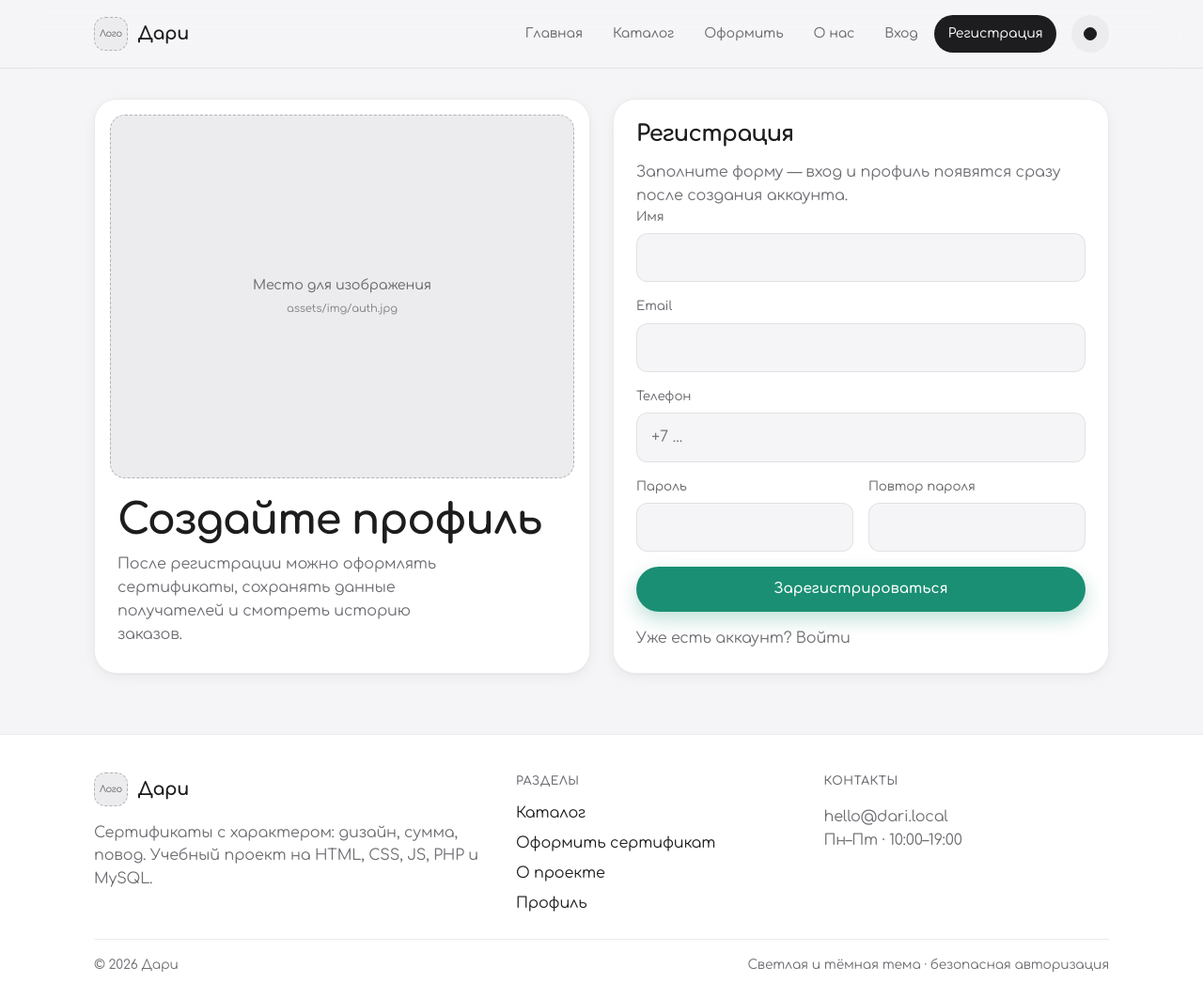
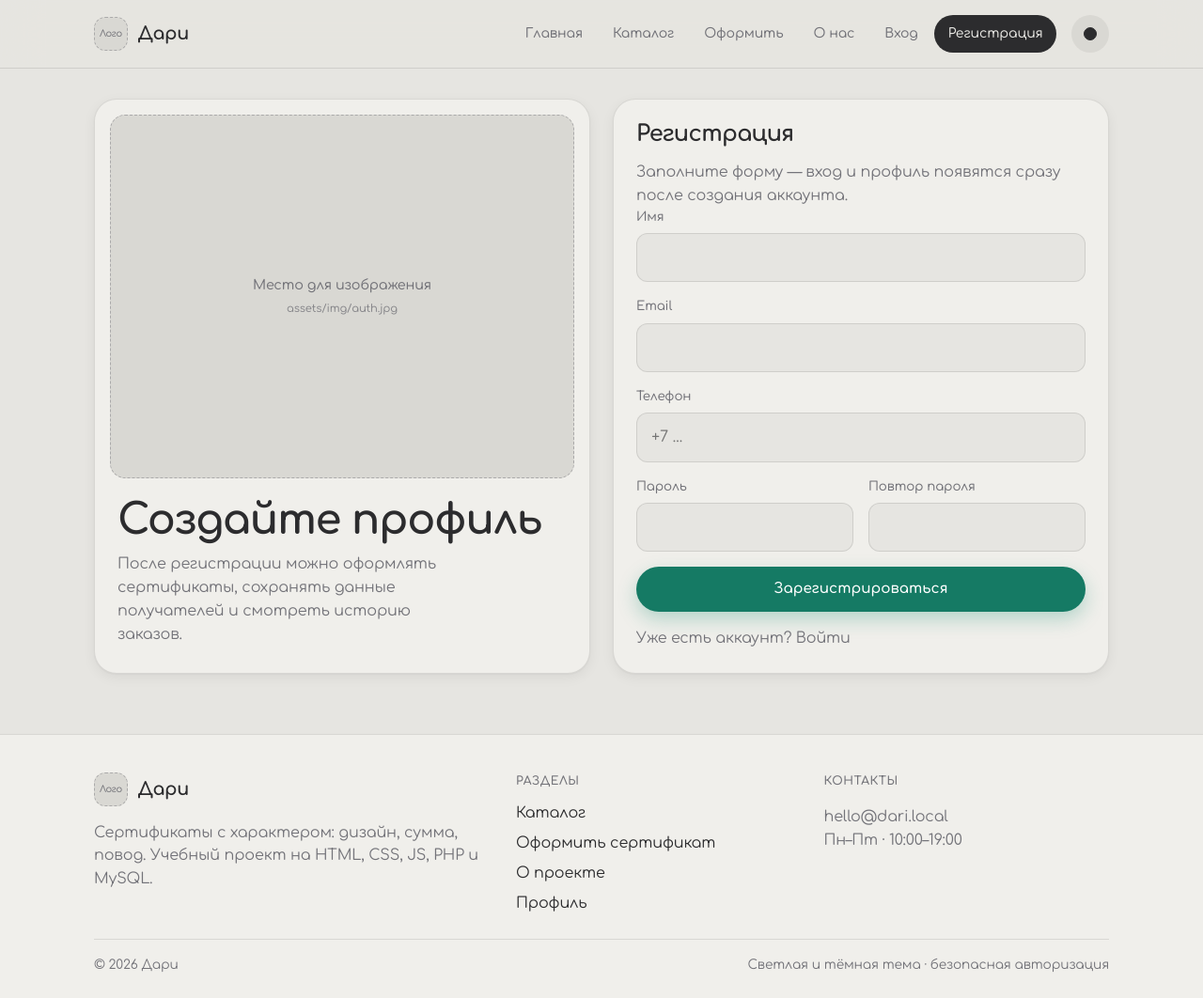
Before and after one commit to Aivaki888/UPNSK, a PHP site: page /register.php in a window 1280 px wide. Shown: the whole page at 94% size. Run offline with PHP 8.4, Linux system fonts and the light colour scheme.

Commit message:
Mute light theme and finish stagger on auth and order pages
Soften the light palette and ensure staggered reveals on order,
about, login, and register layouts including nested forms.

Co-authored-by: marktwo571 <marktwo571@gmail.com>

```diff
--- a/assets/css/style.css
+++ b/assets/css/style.css
@@ -1,17 +1,17 @@
 :root {
-  --bg: #f5f5f7;
-  --bg-elevated: #ffffff;
-  --bg-soft: #ececef;
-  --ink: #1d1d1f;
-  --muted: #6e6e73;
-  --line: rgba(0, 0, 0, 0.08);
-  --accent: #1a8f73;
-  --accent-soft: rgba(26, 143, 115, 0.14);
-  --danger: #ff3b30;
-  --success: #34c759;
-  --shadow-sm: 0 1px 2px rgba(0, 0, 0, 0.04), 0 4px 14px rgba(0, 0, 0, 0.05);
-  --shadow: 0 8px 24px rgba(0, 0, 0, 0.08), 0 2px 6px rgba(0, 0, 0, 0.04);
-  --shadow-lift: 0 18px 40px rgba(0, 0, 0, 0.12), 0 6px 14px rgba(26, 143, 115, 0.12);
+  --bg: #e6e5e1;
+  --bg-elevated: #f0efeb;
+  --bg-soft: #d9d8d3;
+  --ink: #2c2c2e;
+  --muted: #737379;
+  --line: rgba(0, 0, 0, 0.1);
+  --accent: #157a64;
+  --accent-soft: rgba(21, 122, 100, 0.14);
+  --danger: #d93a31;
+  --success: #2f9e52;
+  --shadow-sm: 0 1px 2px rgba(0, 0, 0, 0.05), 0 4px 14px rgba(0, 0, 0, 0.06);
+  --shadow: 0 8px 24px rgba(0, 0, 0, 0.09), 0 2px 6px rgba(0, 0, 0, 0.05);
+  --shadow-lift: 0 18px 40px rgba(0, 0, 0, 0.12), 0 6px 14px rgba(21, 122, 100, 0.14);
   --radius: 24px;
   --radius-sm: 16px;
   --radius-xs: 12px;
@@ -528,6 +528,7 @@ html[data-theme="light"] .theme-icon-sun {
 }
 
 .stagger > * {
+  --stagger-index: 0;
   opacity: 0;
   transform: translateY(28px) scale(0.96);
   transition:
@@ -535,30 +536,42 @@ html[data-theme="light"] .theme-icon-sun {
     transform 0.65s var(--ease-spring),
     box-shadow 0.45s var(--ease),
     border-color 0.3s var(--ease);
+  transition-delay: 0s;
 }
 
 .stagger.is-visible > * {
   opacity: 1;
   transform: translateY(0) scale(1);
+  transition-delay: calc(0.05s + (var(--stagger-index) * 0.07s));
 }
 
-.stagger.is-visible > *:nth-child(1) { transition-delay: 0.04s; }
-.stagger.is-visible > *:nth-child(2) { transition-delay: 0.1s; }
-.stagger.is-visible > *:nth-child(3) { transition-delay: 0.16s; }
-.stagger.is-visible > *:nth-child(4) { transition-delay: 0.22s; }
-.stagger.is-visible > *:nth-child(5) { transition-delay: 0.28s; }
-.stagger.is-visible > *:nth-child(6) { transition-delay: 0.34s; }
-.stagger.is-visible > *:nth-child(7) { transition-delay: 0.4s; }
-.stagger.is-visible > *:nth-child(8) { transition-delay: 0.46s; }
-.stagger.is-visible > *:nth-child(9) { transition-delay: 0.52s; }
-.stagger.is-visible > *:nth-child(10) { transition-delay: 0.58s; }
-.stagger.is-visible > *:nth-child(11) { transition-delay: 0.64s; }
-.stagger.is-visible > *:nth-child(12) { transition-delay: 0.7s; }
+.stagger.is-visible > *:nth-child(1) { --stagger-index: 0; }
+.stagger.is-visible > *:nth-child(2) { --stagger-index: 1; }
+.stagger.is-visible > *:nth-child(3) { --stagger-index: 2; }
+.stagger.is-visible > *:nth-child(4) { --stagger-index: 3; }
+.stagger.is-visible > *:nth-child(5) { --stagger-index: 4; }
+.stagger.is-visible > *:nth-child(6) { --stagger-index: 5; }
+.stagger.is-visible > *:nth-child(7) { --stagger-index: 6; }
+.stagger.is-visible > *:nth-child(8) { --stagger-index: 7; }
+.stagger.is-visible > *:nth-child(9) { --stagger-index: 8; }
+.stagger.is-visible > *:nth-child(10) { --stagger-index: 9; }
+.stagger.is-visible > *:nth-child(11) { --stagger-index: 10; }
+.stagger.is-visible > *:nth-child(12) { --stagger-index: 11; }
 
 .stagger.is-visible > .design-tile:hover,
 .stagger.is-visible > .feature-item:hover,
 .stagger.is-visible > .cert-item:hover {
   transform: translateY(-10px) scale(1.015);
+}
+
+.form-note {
+  margin: 0.35rem 0 0;
+}
+
+.stagger-form > input[type="hidden"] {
+  opacity: 1 !important;
+  transform: none !important;
+  transition: none !important;
 }
 
 .design-media {
--- a/assets/js/main.js
+++ b/assets/js/main.js
@@ -115,46 +115,63 @@
   updateOrderPreview();
 
   if (!window.matchMedia("(prefers-reduced-motion: reduce)").matches) {
-    const staggerGroups = document.querySelectorAll(
-      ".design-grid, .feature-grid, .choice-grid, .cert-list, .cta-row, .form-grid, .stack-sm, .footer-grid, .footer-links, .preview-list, .site-nav"
-    );
+    const markStagger = (selector) => {
+      document.querySelectorAll(selector).forEach((group) => {
+        const kids = [...group.children].filter((child) => {
+          if (child.matches("input[type='hidden']")) return false;
+          const style = window.getComputedStyle(child);
+          return style.display !== "none";
+        });
+        if (kids.length > 1) {
+          group.classList.add("stagger");
+          kids.forEach((child, index) => {
+            child.style.setProperty("--stagger-index", String(index));
+          });
+        }
+      });
+    };
 
-    staggerGroups.forEach((group) => {
-      if (group.children.length > 1) {
-        group.classList.add("stagger");
-      }
-    });
+    markStagger(".design-grid, .feature-grid, .choice-grid, .cert-list, .cta-row, .footer-grid, .footer-links, .preview-list, .site-nav, .stagger-layout, .stagger-form, .stagger-copy, .stack-sm, .profile-layout");
 
     const soloReveal = document.querySelectorAll(
-      ".section-head, .page-hero, .auth-card, .auth-side, .panel, .order-preview, .profile-summary, .hero-copy, .hero-visual, .empty-state"
+      ".section-head, .page-hero, .auth-card, .auth-side, .panel, .order-preview, .profile-summary, .hero-copy, .hero-visual, .empty-state, .about-visual"
     );
 
     soloReveal.forEach((el) => {
-      if (!el.closest(".stagger")) {
+      if (!el.classList.contains("stagger") && !el.parentElement?.classList.contains("stagger")) {
         el.classList.add("reveal");
       }
     });
 
+    // Nested stagger inside reveal parents: observe nested groups too.
     const animated = document.querySelectorAll(".stagger, .reveal");
     const observer = new IntersectionObserver(
       (entries) => {
         entries.forEach((entry) => {
           if (entry.isIntersecting) {
             entry.target.classList.add("is-visible");
+            entry.target.querySelectorAll(".stagger").forEach((nested) => {
+              nested.classList.add("is-visible");
+            });
             observer.unobserve(entry.target);
           }
         });
       },
-      { threshold: 0.12, rootMargin: "0px 0px -30px 0px" }
+      { threshold: 0.08, rootMargin: "0px 0px -20px 0px" }
     );
 
     animated.forEach((el) => observer.observe(el));
 
-    // Above-the-fold groups should animate in immediately.
-    requestAnimationFrame(() => {
-      document.querySelectorAll(".hero .stagger, .hero .reveal, .site-nav.stagger").forEach((el) => {
+    const showNow = () => {
+      document.querySelectorAll(
+        ".hero .stagger, .hero .reveal, .site-nav.stagger, .auth-layout.stagger, .auth-layout .stagger, .auth-layout .reveal, .order-layout.stagger, .order-layout .stagger, .order-layout .reveal, .about-story.stagger, .about-story .stagger, .page-hero.stagger, .page-hero.reveal, .page-hero.stagger-copy"
+      ).forEach((el) => {
         el.classList.add("is-visible");
+        el.querySelectorAll(".stagger").forEach((nested) => nested.classList.add("is-visible"));
       });
-    });
+    };
+
+    requestAnimationFrame(showNow);
+    setTimeout(showNow, 50);
   }
 })();
--- a/order.php
+++ b/order.php
@@ -99,14 +99,14 @@ $activeNav = 'order';
 require __DIR__ . '/includes/header.php';
 ?>
 
-<section class="page-hero">
+<section class="page-hero stagger-copy">
     <div class="container">
         <h1>Оформление сертификата</h1>
         <p>Выберите картинку и критерии: сумму, повод, получателя, акцент и способ доставки. Справа — живой предпросмотр.</p>
     </div>
 </section>
 
-<section class="container order-layout">
+<section class="container order-layout stagger-layout">
     <div class="panel">
         <?php if ($errors): ?>
             <div class="flash flash-error" style="margin-bottom: 1rem;">
@@ -116,7 +116,7 @@ require __DIR__ . '/includes/header.php';
             </div>
         <?php endif; ?>
 
-        <form class="form-grid" method="post" action="order.php" data-order-form>
+        <form class="form-grid stagger-form" method="post" action="order.php" data-order-form>
             <input type="hidden" name="csrf_token" value="<?= e(csrf_token()) ?>">
 
             <div class="form-row">
--- a/register.php
+++ b/register.php
@@ -66,17 +66,19 @@ $activeNav = 'register';
 require __DIR__ . '/includes/header.php';
 ?>
 
-<section class="container auth-layout">
+<section class="container auth-layout stagger-layout">
     <div class="auth-side">
         <?php render_media('assets/img/auth.jpg', 'Регистрация', 'auth-media', 'Место для изображения'); ?>
-        <div class="auth-side-copy">
+        <div class="auth-side-copy stagger-copy">
             <h2>Создайте профиль</h2>
             <p>После регистрации можно оформлять сертификаты, сохранять данные получателей и смотреть историю заказов.</p>
         </div>
     </div>
     <div class="auth-card">
-        <h1>Регистрация</h1>
-        <p class="muted">Заполните форму — вход и профиль появятся сразу после создания аккаунта.</p>
+        <div class="stagger-copy">
+            <h1>Регистрация</h1>
+            <p class="muted">Заполните форму — вход и профиль появятся сразу после создания аккаунта.</p>
+        </div>
 
         <?php if ($errors): ?>
             <div class="flash flash-error" style="margin: 1rem 0;">
@@ -86,7 +88,7 @@ require __DIR__ . '/includes/header.php';
             </div>
         <?php endif; ?>
 
-        <form class="form-grid" method="post" action="register.php" novalidate>
+        <form class="form-grid stagger-form" method="post" action="register.php" novalidate>
             <input type="hidden" name="csrf_token" value="<?= e(csrf_token()) ?>">
             <div class="form-row">
                 <label for="name">Имя</label>
@@ -111,8 +113,8 @@ require __DIR__ . '/includes/header.php';
                 </div>
             </div>
             <button class="btn btn-primary" type="submit">Зарегистрироваться</button>
+            <p class="muted form-note">Уже есть аккаунт? <a href="login.php">Войти</a></p>
         </form>
-        <p class="muted" style="margin-top: 1rem;">Уже есть аккаунт? <a href="login.php">Войти</a></p>
     </div>
 </section>
 
```
Also changed, not shown: about.php (+6 -4 lines), login.php (+8 -6 lines).
